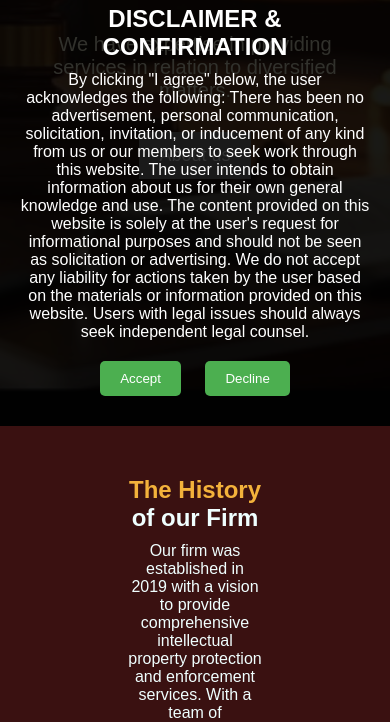
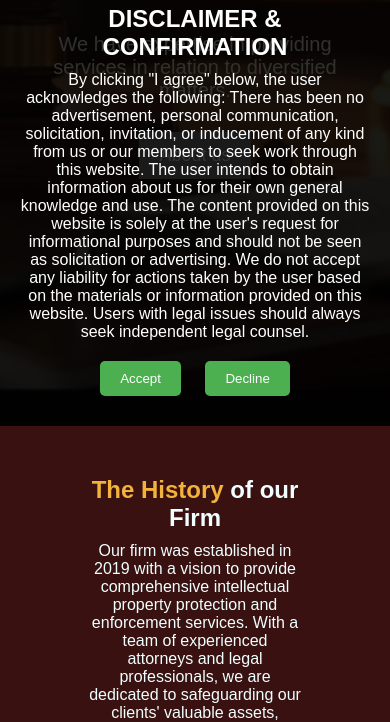
Before and after one commit to Ankitnext/advoocate, a plain HTML site: page index.html in a window 390 px wide. Shown: the part 418-1140 px from the top of the page. Drawn offline with nearby package versions, Linux system fonts and the light colour scheme.

Commit message:
css updated
css updated

```diff
--- a/css/styles.css
+++ b/css/styles.css
@@ -670,4 +670,11 @@ div > span {
 
 }
 
+#home-info .info-content {
+
+  width: 70%;
+
 }
+
+
+}
```
